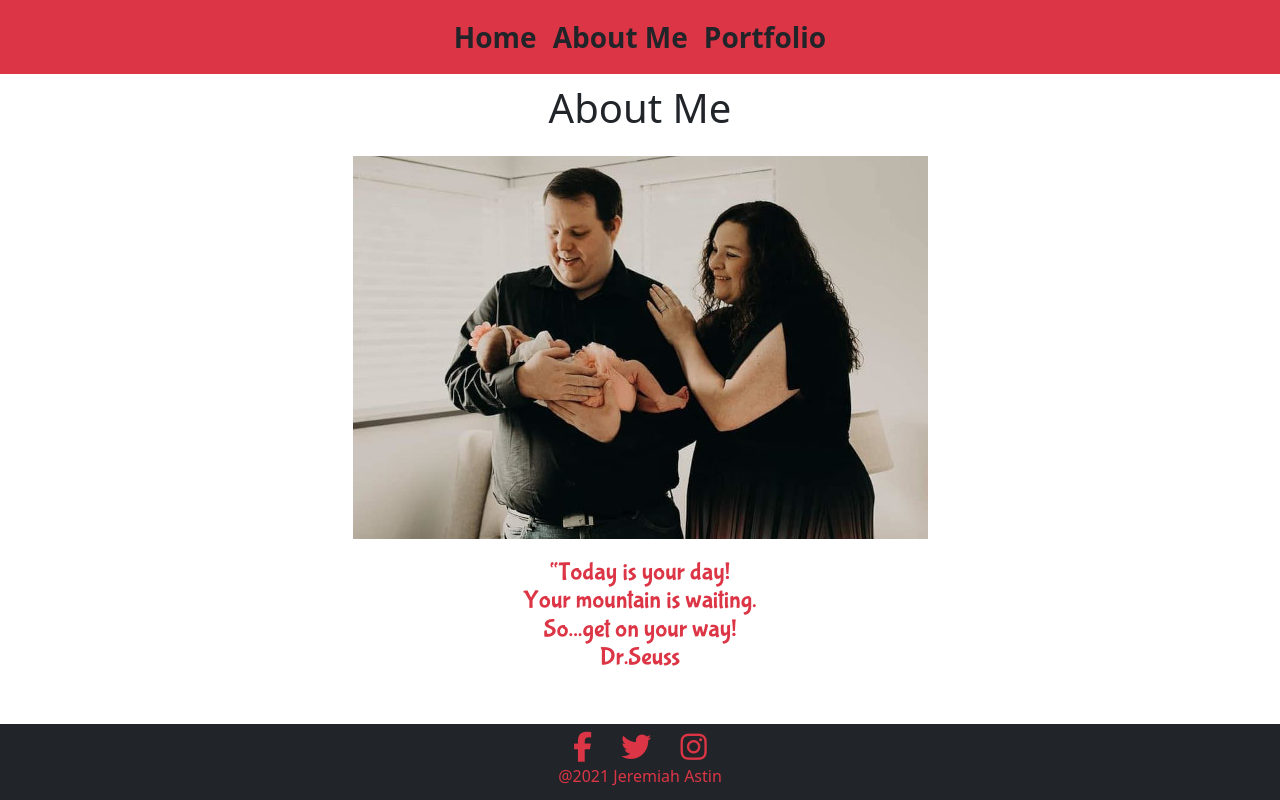
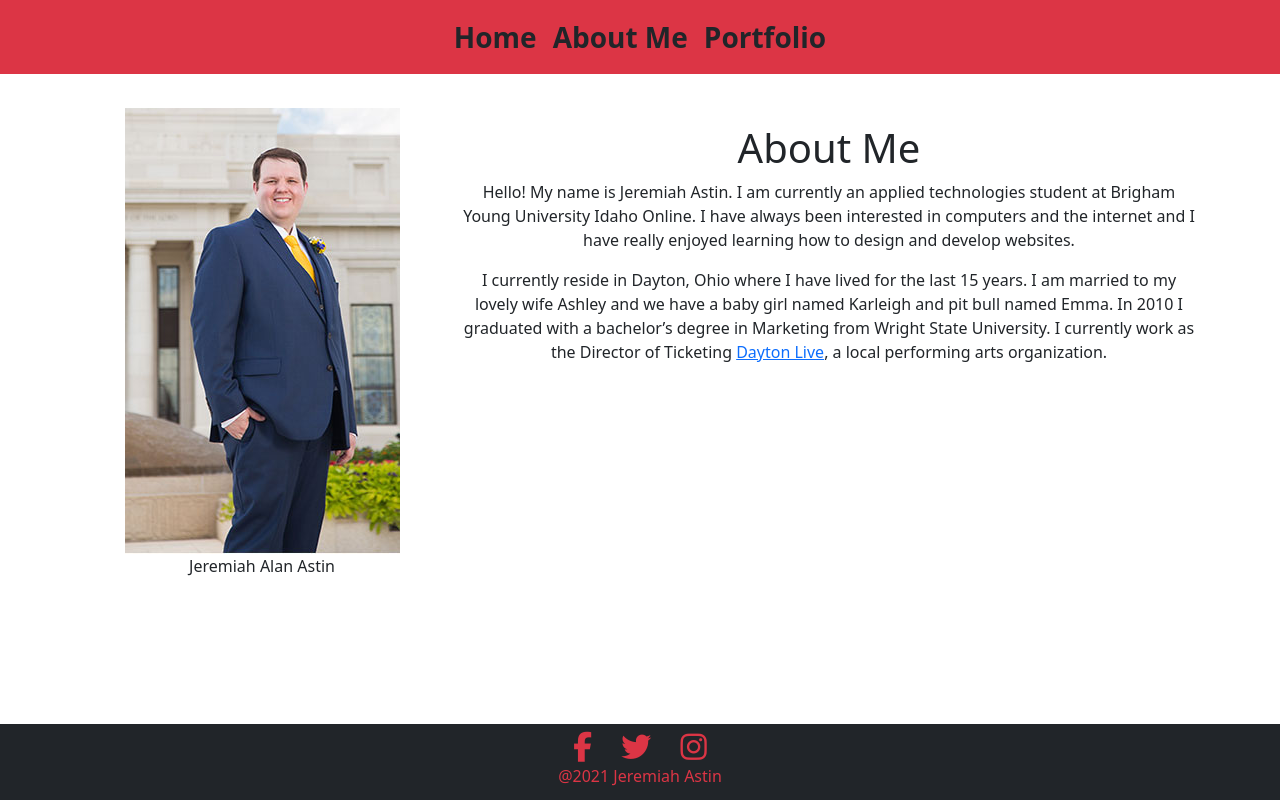
Before and after one commit to Astin-Jeremiah/CSE341, a PHP site: page /about/index.php in a window 1280 px wide. Run offline with PHP 8.4, Linux system fonts and the light colour scheme; some libraries are stand-ins or nearby versions.

Commit message:
add about me

```diff
--- a/web/about/index.php
+++ b/web/about/index.php
@@ -16,9 +16,17 @@
 
     <main class="flex-shrink-0">
         <div class="container text-center">
-            <h1 class="m-4 text-dark">About Me</h1>
-            <img class="img-fluid" src="images/family.jpg" alt="Astin Family Photo" />
-            <blockquote class="text-danger">“Today is your day!<br>Your mountain is waiting.<br>So...get on your way!<br>Dr.Seuss</blockquote>
+            <div class="row">
+                <div class="col-6 col-md-4 pt-5">
+                    <img class="img-fluid" src="../images/jeremiah.jpg" alt="Jeremiah Astin" />
+                    <p>Jeremiah Alan Astin</p>
+                </div>
+                <div class="col-md-8 pt-5">
+                    <h1 class="mt-3 text-dark">About Me</h1>
+                    <p>Hello! My name is Jeremiah Astin. I am currently an applied technologies student at Brigham Young University Idaho Online. I have always been interested in computers and the internet and I have really enjoyed learning how to design and develop websites.</p>
+                    <p>I currently reside in Dayton, Ohio where I have lived for the last 15 years. I am married to my lovely wife Ashley and we have a baby girl named Karleigh and pit bull named Emma. In 2010 I graduated with a bachelor’s degree in Marketing from Wright State University. I currently work as the Director of Ticketing <a href="https://www.daytonlive.org/" target="new">Dayton Live</a>, a local performing arts organization.</p>
+                </div>
+            </div>
         </div>
     </main>
     <footer class="footer mt-auto py-2 bg-dark">
```
Also changed, not shown: web/index.php (+8 -3 lines), web/images/jeremiah.jpg (added).
